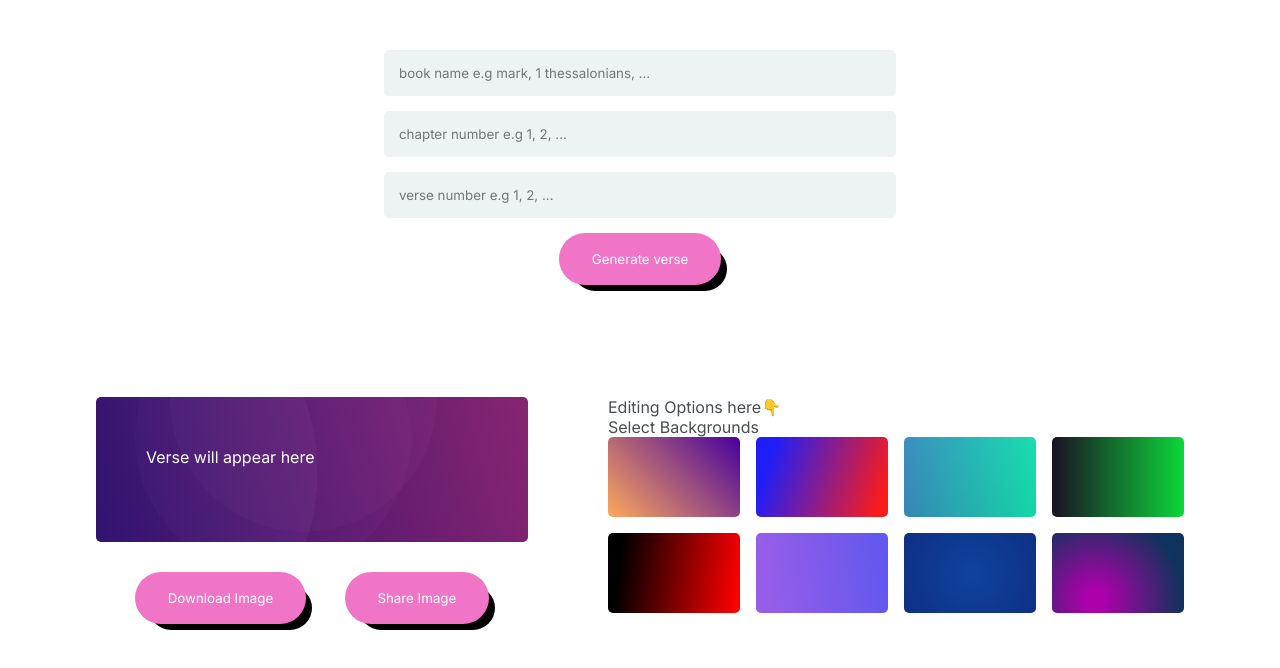
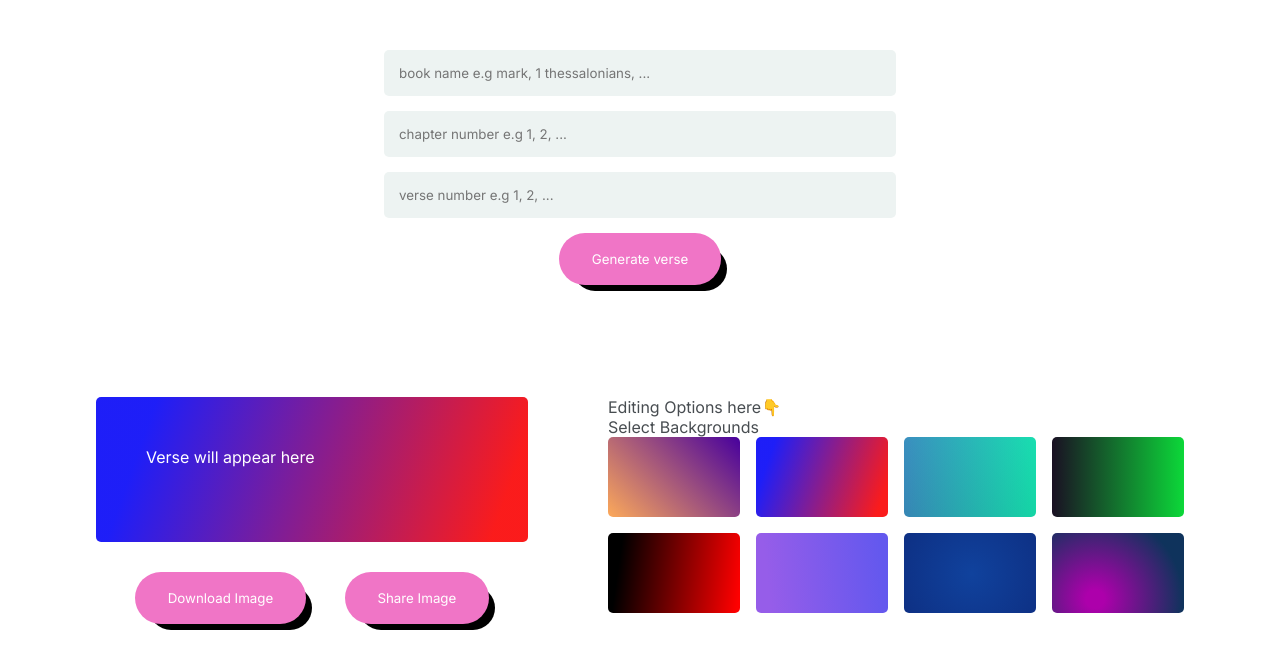
Before and after one commit to abrusu-collins/bibly, a React (Create React App) app: page /app in a window 1280 px wide. Shown: the top 668 px of the page. Built offline with nearby package versions, Linux system fonts and the light colour scheme; a web font is replaced by a local one.

Commit message:
background change working

```diff
--- a/src/components/app page components/DataAndEditing.jsx
+++ b/src/components/app page components/DataAndEditing.jsx
@@ -38,6 +38,7 @@ function DataAndEditing() {
                 key={background.id}
                 style={{ backgroundImage: background.css }}
                 className={background.className}
+                onClick={(e)=>{e.currentTarget.parentElement.parentElement.parentElement.firstChild.firstChild.style.backgroundImage=background.css}}
               ></div>
             );
           })}
--- a/src/scss/app page/_dataandediting.scss
+++ b/src/scss/app page/_dataandediting.scss
@@ -7,8 +7,7 @@
   margin: 100px auto;
   & .data {
     & .versediv {
-      background-image: radial-gradient(circle at 1% 52%, rgba(139, 139, 139,0.05) 0%, rgba(139, 139, 139,0.05) 50%,rgba(21, 21, 21,0.05) 50%, rgba(21, 21, 21,0.05) 100%),radial-gradient(circle at 41% 28%, rgba(81, 81, 81,0.05) 0%, rgba(81, 81, 81,0.05) 50%,rgba(7, 7, 7,0.05) 50%, rgba(7, 7, 7,0.05) 100%),radial-gradient(circle at 48% 1%, rgba(93, 93, 93,0.05) 0%, rgba(93, 93, 93,0.05) 50%,rgba(7, 7, 7,0.05) 50%, rgba(7, 7, 7,0.05) 100%),linear-gradient(255deg, rgb(156, 41, 132),rgb(47, 14, 122));
-
+      background-image: linear-gradient( 109.6deg,  rgba(8,8,247,0.91) 12.7%, rgba(250,5,5,0.91) 92.2% );
 
       padding: 50px;
       text-align: center;
--- a/src/styles/index.css
+++ b/src/styles/index.css
@@ -187,7 +187,7 @@ form button:hover {
   margin: 100px auto;
 }
 .dataandediting .data .versediv {
-  background-image: radial-gradient(circle at 1% 52%, rgba(139, 139, 139, 0.05) 0%, rgba(139, 139, 139, 0.05) 50%, rgba(21, 21, 21, 0.05) 50%, rgba(21, 21, 21, 0.05) 100%), radial-gradient(circle at 41% 28%, rgba(81, 81, 81, 0.05) 0%, rgba(81, 81, 81, 0.05) 50%, rgba(7, 7, 7, 0.05) 50%, rgba(7, 7, 7, 0.05) 100%), radial-gradient(circle at 48% 1%, rgba(93, 93, 93, 0.05) 0%, rgba(93, 93, 93, 0.05) 50%, rgba(7, 7, 7, 0.05) 50%, rgba(7, 7, 7, 0.05) 100%), linear-gradient(255deg, rgb(156, 41, 132), rgb(47, 14, 122));
+  background-image: linear-gradient(109.6deg, rgba(8, 8, 247, 0.91) 12.7%, rgba(250, 5, 5, 0.91) 92.2%);
   padding: 50px;
   text-align: center;
   border-radius: 5px;
```
